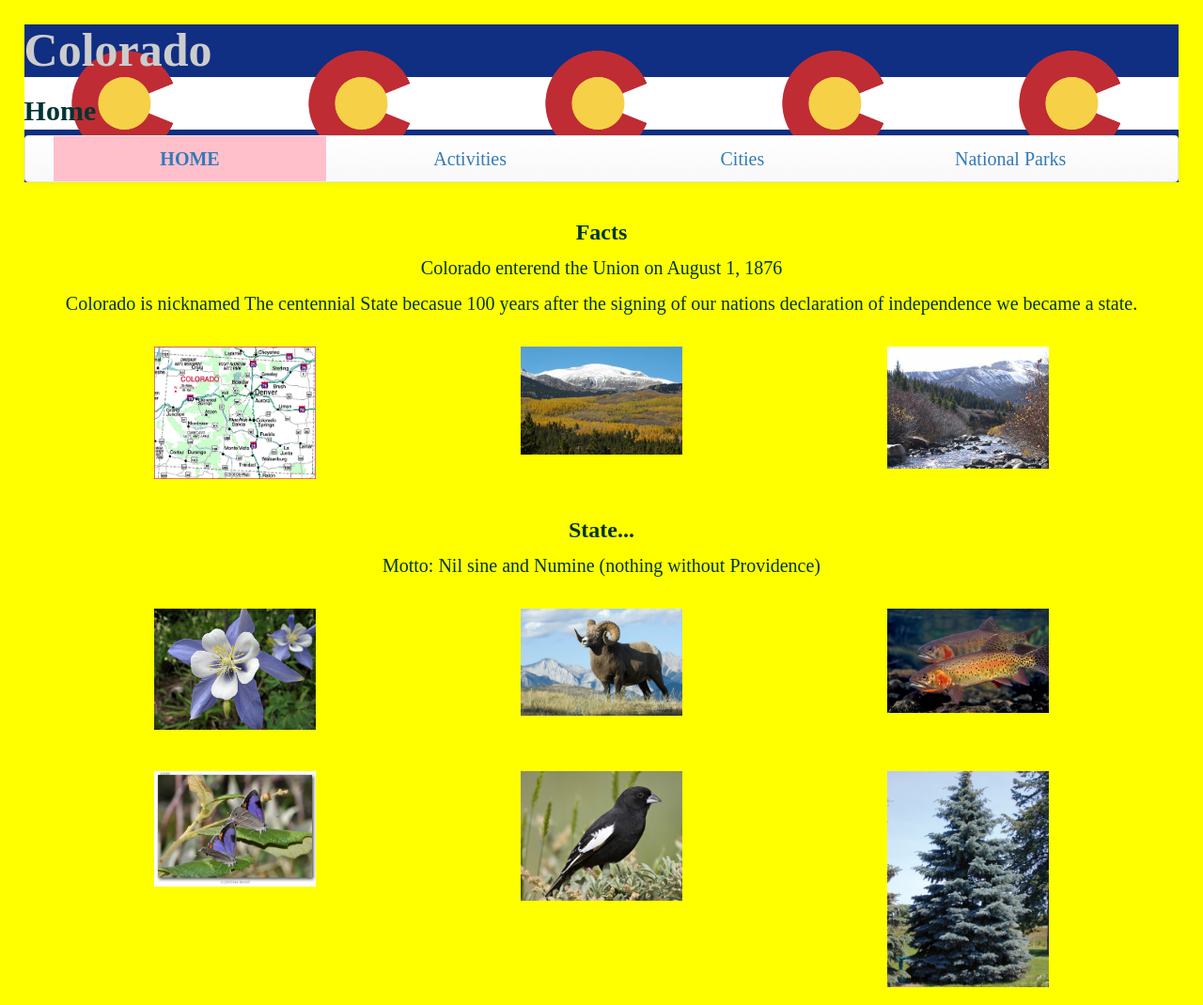
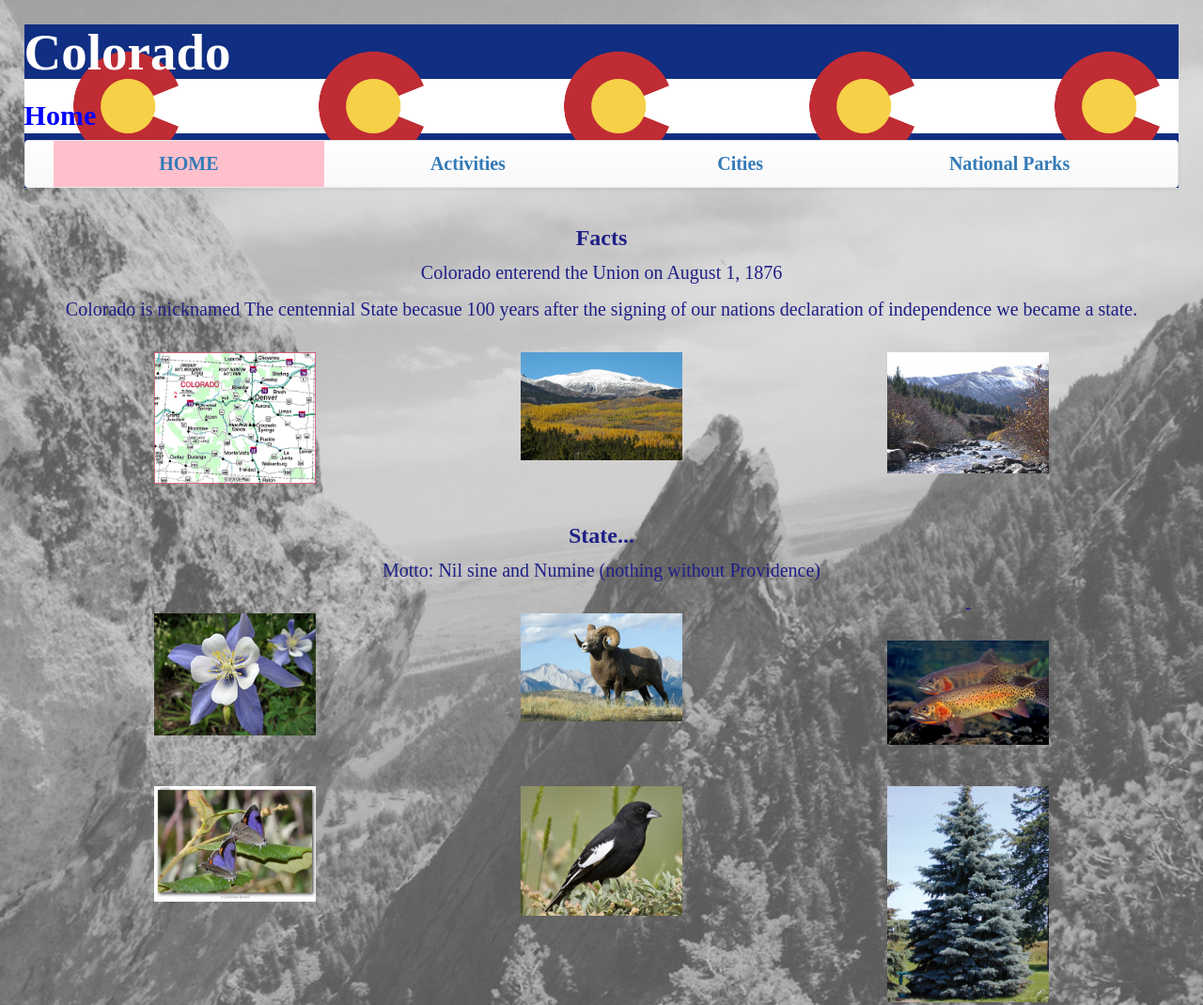
Before and after one commit to melonda/portfolio, a Python web app: template templates/index.html in a window 1280 px wide. Shown: the top 1070 px of the page at 94% size. Run offline with Jinja, Linux system fonts and the light colour scheme; the template is opened without the code that fills it, so the values that code supplies are empty; some libraries are stand-ins or nearby versions.

Commit message:
Background
Added a background image, changed point colors for the header and body.
h1 is in base template only.

```diff
--- a/static/style.css
+++ b/static/style.css
@@ -6,11 +6,13 @@ body {
 header{
 	background-image: url("Flag.png");
 	background-size: contain;
+	color: blue;
+	font-weight: bolder;
 }
-h1{
+header .title{
 	font-weight: bold;
-	font-size: 50px;
-	color: #CCCCCC;
+	font-size: 55px;
+	color: white;
 }
 h2{
 	font-weight: bold;
@@ -56,6 +58,7 @@ h3{
 	body{
 		background-color: 	#7fc9b1;
 		color: #003333;
+		back
 	}
 	body img{
 		width: 60%;
@@ -70,7 +73,7 @@ h3{
 
 @media all and (min-width: 800px){
 	body{
-		background-color: pink;
+		background-color: #7fc9b1;
 	}
 
 
@@ -79,7 +82,11 @@ h3{
 
 @media all and (min-width: 1100px){
 	body{
-		background-color: yellow;
+		background-color: #46895b;
+		color: #1f1f87;
+		background-image: url("CO.jpg");
+		background-size: 100% 100%;
+		background-repeat: no-repeat;
 	}
 	#flag{
 		float: right;
--- a/templates/activities.html
+++ b/templates/activities.html
@@ -12,7 +12,6 @@
 
 
 {% block head %}
-	<h1>Colorado</h1>
 	<h2>Activities</h2>
 {% endblock %}
 
--- a/templates/base.html
+++ b/templates/base.html
@@ -20,17 +20,20 @@
 
 
 </head>
+
+
+
 {% block body %}
 <!-- <body> -->
 {% endblock %}
 	<header>
 
+<h1 class="title">Colorado</h1>
 
 		<!-- This also changes from page to page. Createsthe title for each page -->
 		{% block head %}
 		I should never see this content.  It should be replaced.
 		{% endblock %}
-
 
 
 
--- a/templates/cities.html
+++ b/templates/cities.html
@@ -12,7 +12,6 @@
 
 
 {% block head %}
-	<h1>Colorado</h1>
 	<h2>Cities</h2>
 {% endblock %}
 
--- a/templates/index.html
+++ b/templates/index.html
@@ -11,7 +11,6 @@
 
 
 {% block head %}
-	<h1>Colorado</h1>
 	<h2>Home</h2>
 {% endblock %}
 
@@ -81,7 +80,7 @@
 	</figure>
 <!-- 		<img src="static/RMbighornsheep.jpg" alt="Rocky Mountain Bighorn Sheep" class="center-block" class="img-responsive">
 		<p class="facts">Animal: Rocky Mountain Bighorn Sheep</p> -->
-</div>
+</div>-
 <div class="col-sm-12 col-md-6 col-lg-4">
 	<figure>
 		<img src="static/CutthroatTrout.jpg" alt="Greenback Cutthroat Trout" class="center-block" class="img-responsive">
--- a/templates/parks.html
+++ b/templates/parks.html
@@ -12,7 +12,6 @@
 
 
 {% block head %}
-	<h1>Colorado</h1>
 	<h2>National Parks</h2>
 {% endblock %}
 
```
Also changed, not shown: static/CO.jpg (added), static/colorfulCO.jpg (added).
